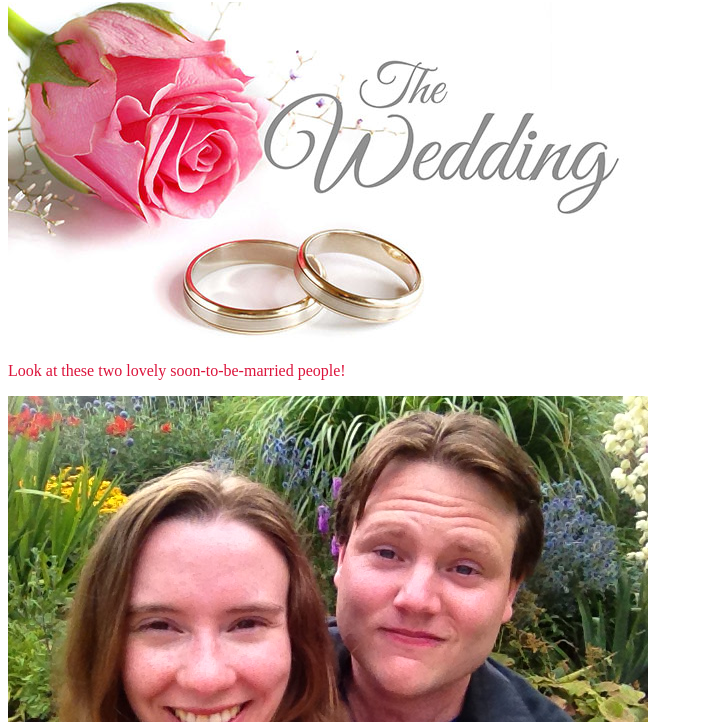
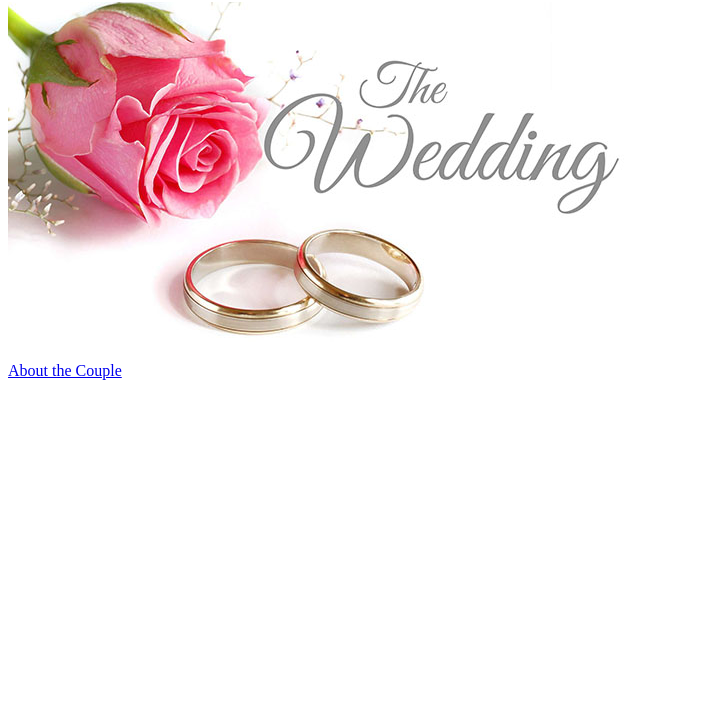
Before and after one commit to cadelaney/ChrisandKate, a plain HTML site: page index.html in a window 1280 px wide. Shown: the part 78-800 px from the top of the page, without its empty margins (0-703 px from the left). Drawn offline with Linux system fonts and the light colour scheme.

Commit message:
Add About page and links

```diff
--- a/index.html
+++ b/index.html
@@ -2,7 +2,7 @@
 <html>
     <head>
         <title>
-            Chris and Kate
+            Chris and Kate Home
         </title>
         <style>
             body {
@@ -17,7 +17,8 @@
     <body>
         <h1>Chris and Kate</h1>
         <img src="images/wedding.jpg" />
-        <p> Look at these two lovely soon-to-be-married people! </p>
-        <img src="images/Chris_and_Kate.jpg" />
+        <p>
+            <a href="about.html">About the Couple</a>
+        </p>
     </body>
 </html>
```
